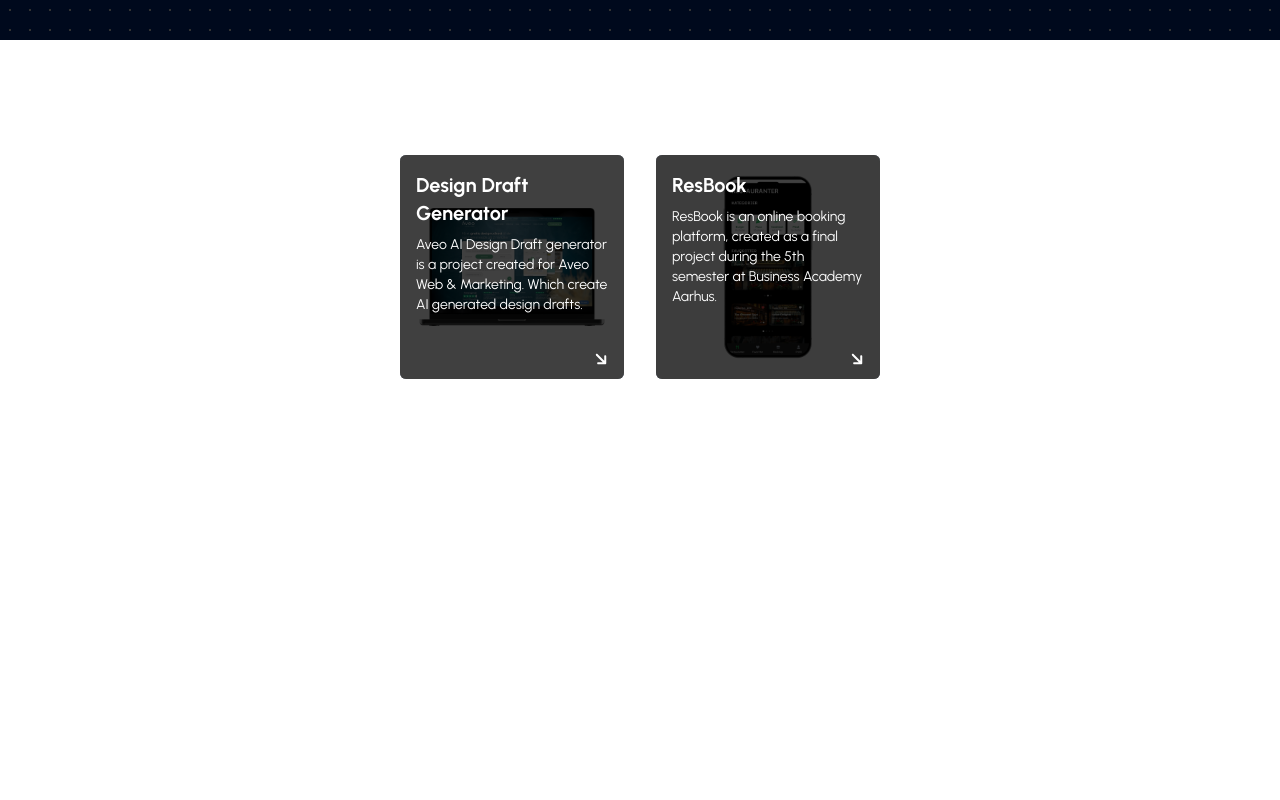
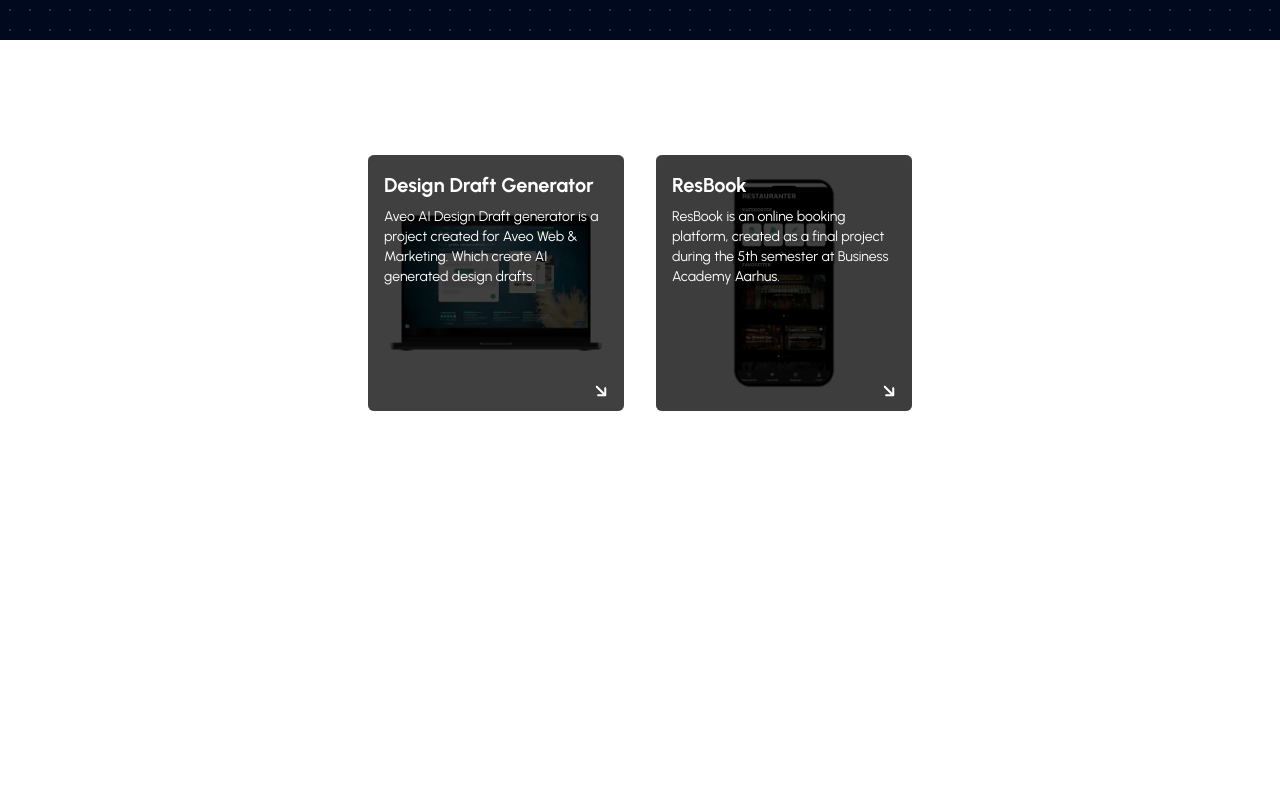
Before and after one commit to madsnbkristensen/portfolio, a Next.js app: page / in a window 1280 px wide. Shown: the part 760-1560 px from the top of the page. Built offline with nearby package versions, Linux system fonts and the light colour scheme.

Commit message:
ready for initial deployment

```diff
--- a/src/app/globals.css
+++ b/src/app/globals.css
@@ -72,15 +72,6 @@
   }
 }
 
-.card-image {
-  background-size: 160%;
-  background-position: center;
-}
-
-.project-card:hover .card-image {
-  background-size: 180%;
-}
-
 .card-overlay {
   background-color: black;
   opacity: 0.75;
--- a/src/app/page.tsx
+++ b/src/app/page.tsx
@@ -128,7 +128,7 @@
             </p>
           </div>
         </div>
-        {/* <div className="mt-4 flex w-full justify-center sm:justify-end">
+        <div className="mt-4 flex w-full justify-center sm:justify-end">
           <Image
             src="/images/mads-aveo-profil.webp"
             alt="Mads Kristensen"
@@ -136,7 +136,7 @@
             height={200}
             className="rounded-xl"
           />
-        </div> */}
+        </div>
       </section>
       <ArrowButton
         orientation="up"
--- a/src/app/project/[id]/page.tsx
+++ b/src/app/project/[id]/page.tsx
@@ -85,8 +85,8 @@
                   key={index}
                   src={"/logos/" + icon}
                   alt={`Icon ${index}`}
-                  width={30}
-                  height={30}
+                  width={40}
+                  height={40}
                 />
               ))}
             </div>
--- a/src/components/card.tsx
+++ b/src/components/card.tsx
@@ -3,6 +3,7 @@
 import { ProjectType } from "../app/page";
 import { faArrowRight } from "@fortawesome/free-solid-svg-icons";
 import { FontAwesomeIcon } from "@fortawesome/react-fontawesome";
+import Image from "next/image";
 
 export default function Card({
   id,
@@ -11,14 +12,19 @@
   card_image,
 }: ProjectType) {
   return (
-    <div className="project-card group relative overflow-hidden rounded-md bg-slate-700">
+    <div
+      key={id}
+      className="project-card group relative overflow-hidden rounded-md bg-slate-700"
+    >
       <div className="card-overlay absolute inset-x-0 bottom-0 z-20 h-full transition-all duration-300 group-hover:h-10"></div>
-      <div
-        className="card-image relative flex h-56 w-56 flex-col gap-4 rounded-md p-4 transition-all duration-300"
-        style={{
-          backgroundImage: `url(images/${card_image})`,
-        }}
-      >
+      <div className="card-image relative flex h-64 w-64 flex-col gap-4 rounded-md p-4 transition-all duration-300">
+        <Image
+          src={`/images/${card_image}`}
+          alt={title}
+          layout="fill"
+          objectFit="cover"
+          className="scale-[120%] rounded-md transition-all duration-300 group-hover:scale-[140%]"
+        />
         <div className="z-20">
           <Title text={title} tag="h4" />
           <p className="mt-2 text-sm text-white transition-all duration-200 group-hover:opacity-0">
```
